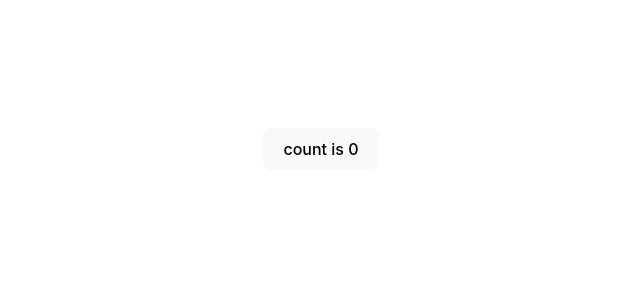
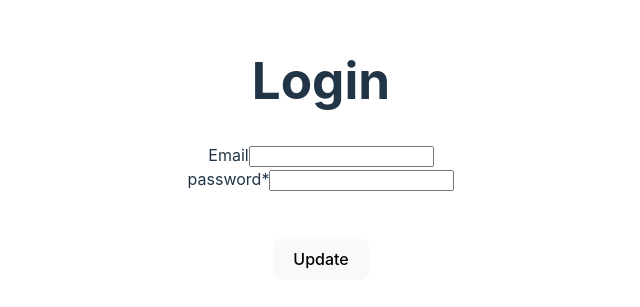
Before and after one commit to vikaschauhan1995/learn-react-basic-radhika, a React (Vite) app: page / in a window 1280 px wide. Shown: the part 251-558 px from the top of the page, without its empty margins (319-959 px from the left). Built offline with nearby package versions, Linux system fonts and the light colour scheme.

Commit message:
login page

```diff
--- a/src/App.jsx
+++ b/src/App.jsx
@@ -1,28 +1,11 @@
 import { useState, useEffect } from 'react'
 import './App.css'
+import Login from './components/Login1'
 
 function App() {
-  let [count, setCount] = useState(0);
-  const clickCountButton = () => {
-    setCount(count + 1)
-    // console.log("count1", count);
-    setCount(count + 2)
-    // console.log("count2", count);
-    setCount(count + 3)
-    // console.log("count3", count);
-    setCount(count + 4)
-    // console.log("count4", count);
-  }
-  useEffect(() => {
-    console.log(count);
-  });
   return (
     <>
-      <div className="card">
-        <button onClick={clickCountButton}>
-          count is {count}
-        </button>
-      </div>
+      <Login />
     </>
   )
 }
--- /dev/null
+++ b/src/components/Login1.jsx
@@ -0,0 +1,31 @@
+import { useState, useEffect } from 'react';
+import constants from '../constants/index.jsx';
+// import { PHONE_NUMEBER } from '../constants/index.jsx';
+const { EMAIL, PASSWORD } = constants;
+
+const Login = () => {
+  const [email, setEmail] = useState("");
+  const [password, setPassword] = useState("");
+  const handleEmailInput = (event) => {
+    const value = event.target.value;
+    setEmail(value);
+  }
+  useEffect(() => {
+    console.log("it rerenders");
+  }, []);
+  function update() {
+    setEmail("abcde");
+  }
+  return (<div className="card">
+    <h1>Login</h1>
+    <label>{EMAIL}</label>
+    <input type="text" onChange={handleEmailInput} name="email" value={email} placeholder="" /><br />
+    <label>{PASSWORD}</label>
+    <input type="text" value={password} onChange={event => setPassword(event.target.value)} name="password" placeholder="" />
+    <br />
+    <br /><br />
+    <button onClick={update}>Update</button>
+  </div>);
+}
+
+export default Login;
--- /dev/null
+++ b/src/constants/index.jsx
@@ -0,0 +1,9 @@
+export const EMAIL = 'Email';
+const PASSWORD = 'password*';
+
+export const PHONE_NUMEBER = 'Phone number';
+
+export default {
+  EMAIL,
+  PASSWORD
+}
```
